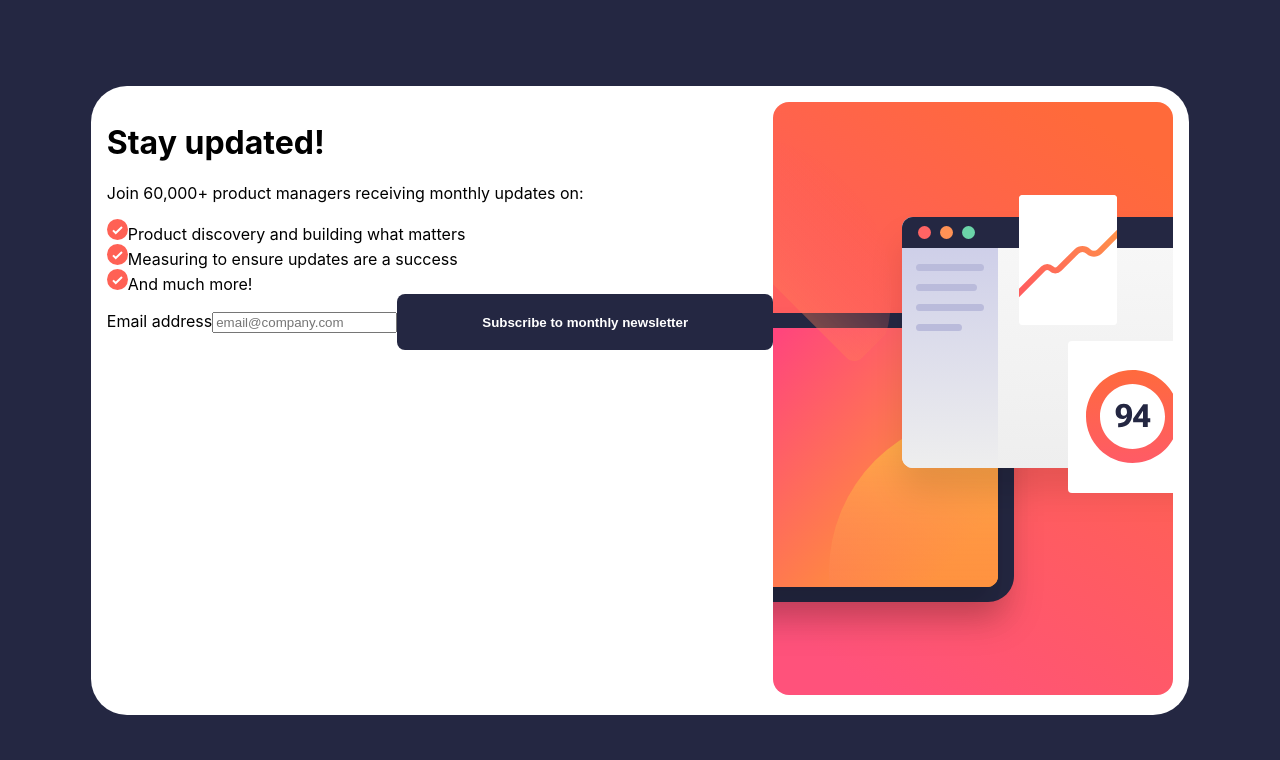
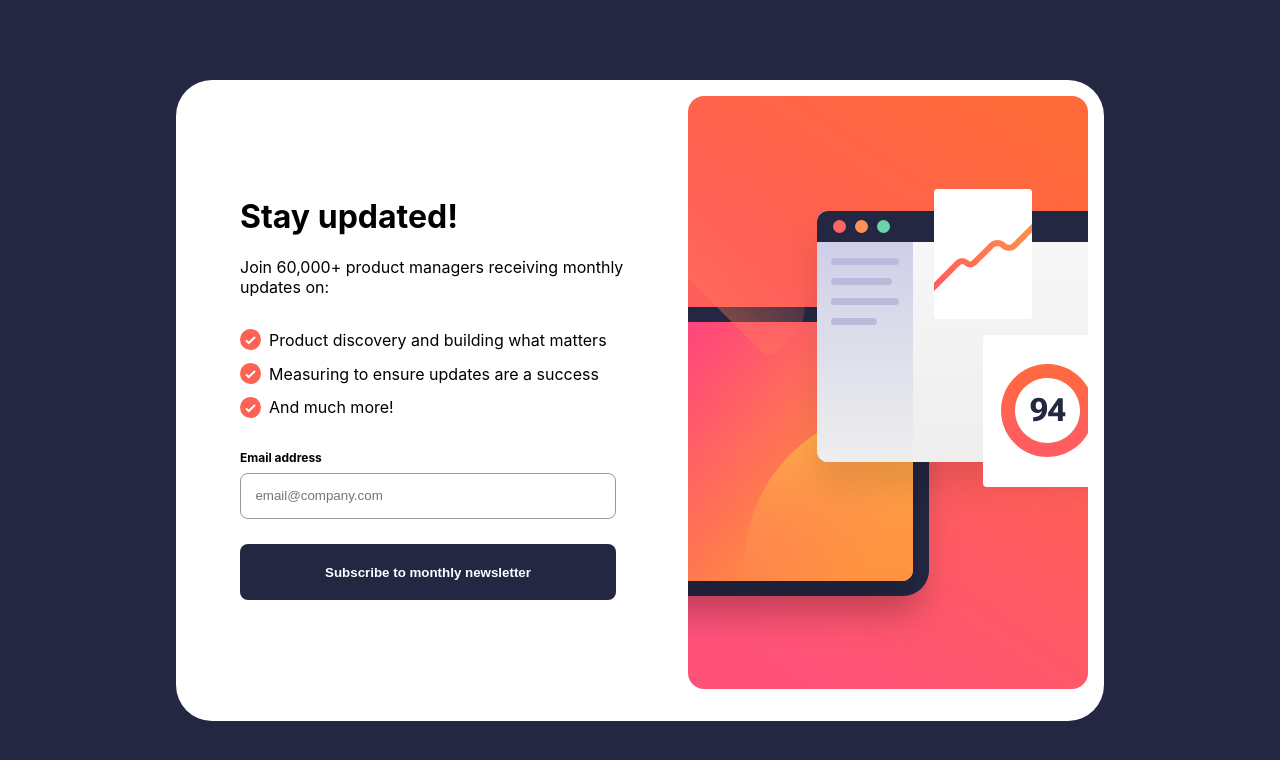
Before and after one commit to rojasmart/newsletter-sign-up-with-success-message-main, a React (Create React App) app: page / in a window 1280 px wide. Shown: the top 760 px of the page. Built offline with nearby package versions, Linux system fonts and the light colour scheme.

Commit message:
Added style to newsletter card

```diff
--- a/src/index.css
+++ b/src/index.css
@@ -32,6 +32,12 @@ body {
   background-color: var(--neutral);
 }
 
+* {
+  -webkit-box-sizing: border-box; /* Safari/Chrome, other WebKit */
+  -moz-box-sizing: border-box; /* Firefox, other Gecko */
+  box-sizing: border-box;
+}
+
 code {
   font-family: source-code-pro, Menlo, Monaco, Consolas, "Courier New",
     monospace;
@@ -46,6 +52,21 @@ button {
   color: white;
   border: none;
   font-weight: var(--bold);
+  margin-top: 1.6rem;
+}
+
+input {
+  width: 376px;
+  width: 376px;
+  padding: 0.9rem;
+  border-radius: 8px;
+  border: 1px solid var(--grey);
+}
+
+label {
+  font-size: 0.75rem;
+  font-weight: 700;
+  margin-bottom: 0.5rem;
 }
 
 .container {
@@ -58,6 +79,38 @@ button {
 .card {
   background-color: var(--white);
   border-radius: 36px;
+  width: 928px;
+  height: 641px;
   padding: 1rem;
   display: flex;
+  justify-content: space-between;
 }
+
+.content-list {
+  margin: 2rem 0;
+}
+
+.content-list ul {
+  display: flex;
+  flex-direction: column;
+  gap: 0.8rem;
+}
+
+.content-list ul li {
+  display: flex;
+  align-items: center;
+  gap: 0.5rem;
+}
+
+.content {
+  padding: 5rem 3rem;
+}
+
+.content-input {
+  display: flex;
+  flex-direction: column;
+}
+
+.image {
+  height: 100%;
+}
```
